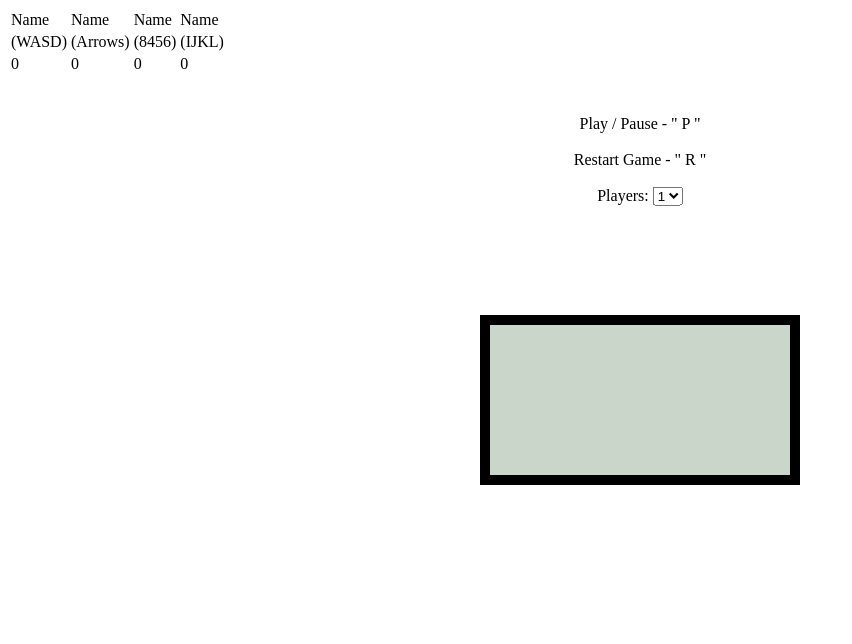
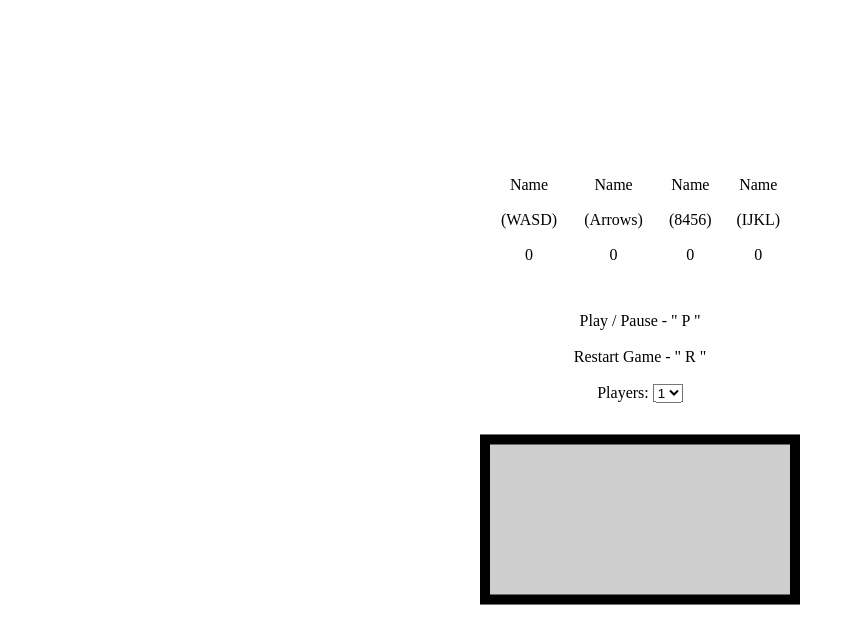
Before and after one commit to peter-burza/snake-Q, a plain HTML site: page index.html in a window 1280 px wide. Shown: the whole page, without its empty margins (0-852 px from the left). Drawn offline with nearby package versions, Linux system fonts and the light colour scheme.

Commit message:
Update style.css

```diff
--- a/style.css
+++ b/style.css
@@ -1,29 +1,15 @@
 #canvas {
-    margin: 0;
-    position: absolute;
-    top: 50%;
-    left: 50%;
-    transform: translate(-50%, -50%);
-    background-color: #cbd6cb;
+    background-color: #cecece;
     border: 10px black solid;
 }
 
-.menu {
-    position: absolute;
-    left: 50%;
-    top: 20%;
-    transform: translate(-50%, -50%);
+.canvas {
+    margin: 10% auto;
     text-align: center;
 }
 
-.info {
-    position: absolute;
-    left: 20%;
-    top: 10%;
-    transform: translate(-50%, -50%);
-}
-
-.pausePlay {
+.menu {
+    margin: 10% auto;
     text-align: center;
 }
 
@@ -33,3 +19,26 @@
     top: 10%;
     transform: translate(-50%, -50%);
 }
+
+.score {
+    /* display: flex;
+    justify-content: space-between; */
+    width: 100%;
+    margin: 0 auto 0 auto;
+    text-align: center;
+    border-spacing: 15px;
+    /* add 25px of space between table rows */
+}
+
+body {
+    margin: 0 auto;
+    position: absolute;
+    top: 50%;
+    left: 50%;
+    transform: translate(-50%, -50%);
+    display: block;
+}
+
+body {
+    overflow: hidden;
+}
```
